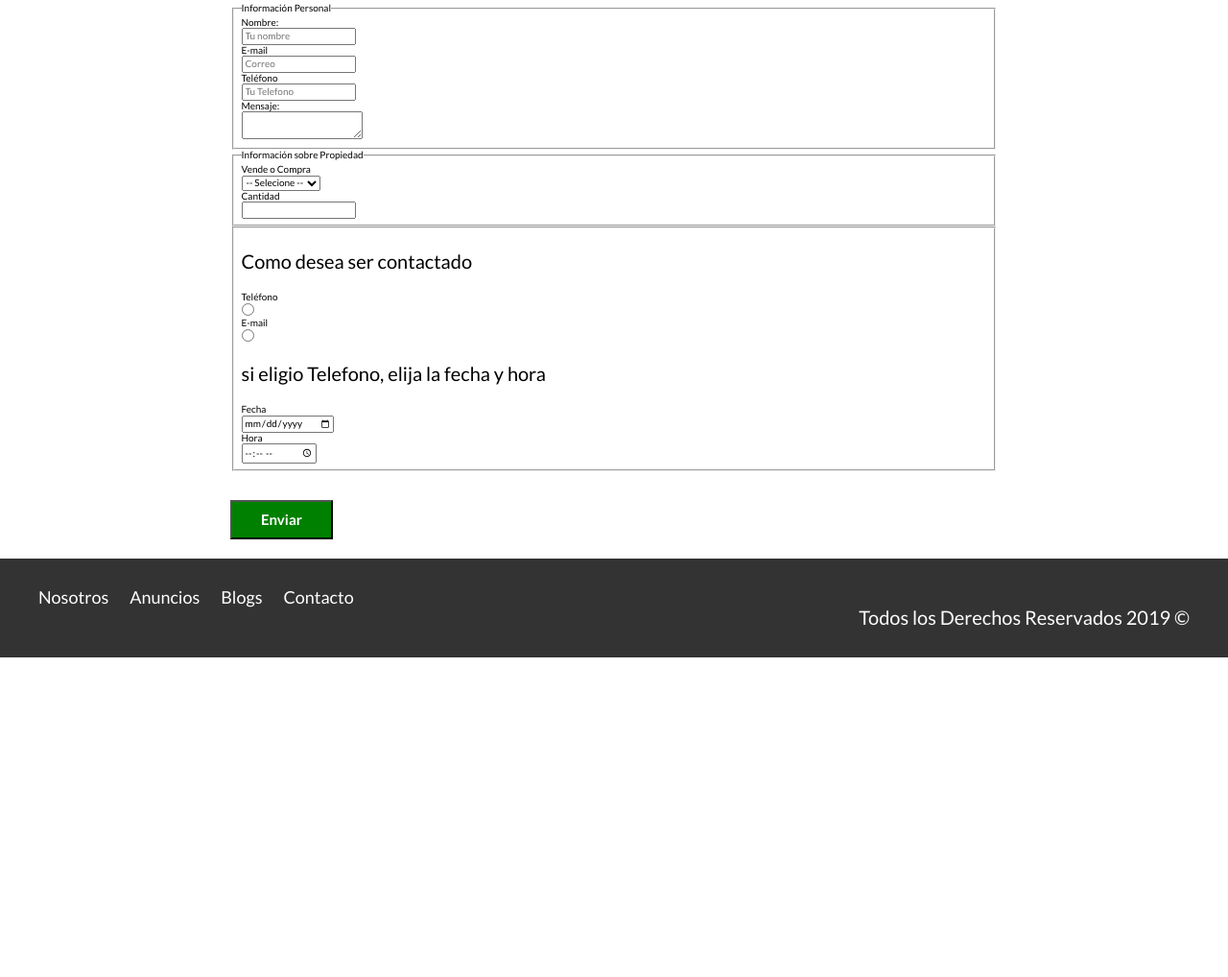
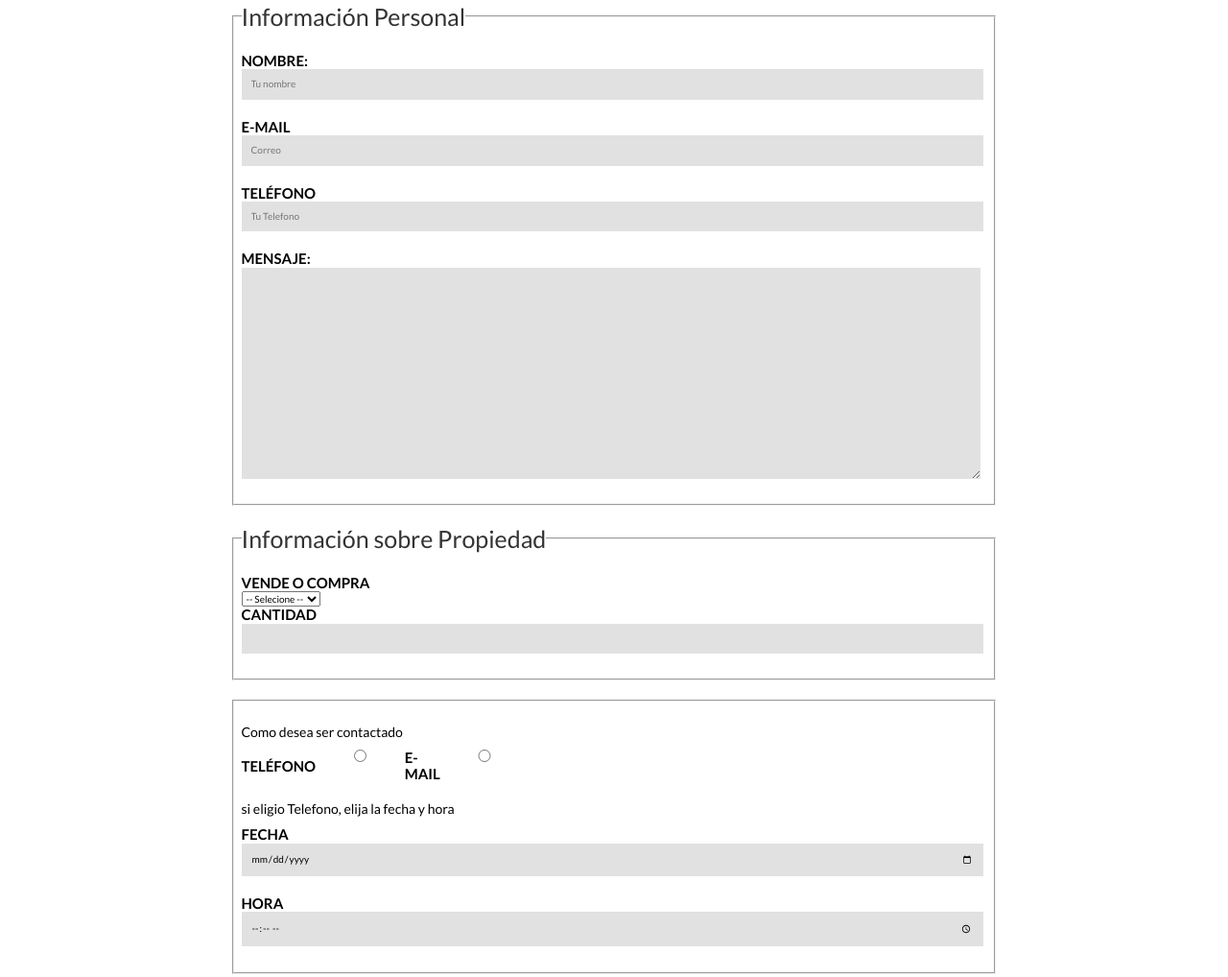
Before and after one commit to kellar1896/CursoWeb, a plain HTML site: page Proyecto-Bienes-Raices/contacto.html in a window 1280 px wide. Shown: the part 929-1947 px from the top of the page at 96% size. Before the commit the page ends 1614 px from the top, so only its background shows below. Drawn offline with Linux system fonts and the light colour scheme.

Commit message:
se terminan los estilos de la pagina y la pagina

```diff
--- a/Proyecto-Bienes-Raices/contacto.html
+++ b/Proyecto-Bienes-Raices/contacto.html
@@ -68,11 +68,15 @@
 
             <fieldset>
                 <p>Como desea ser contactado</p>
-                <label for="opcion-telefono">Teléfono</label>
-                <input type="radio" name="opcion-radio" value='opcion-telefono' id="opcion-telefono">
 
-                <label for="opcion-email">E-mail</label>
-                <input type="radio" value="opcion-email" name="opcion-radio" id="opcion-email">
+                <div class="forma-contacto">
+                    <label for="opcion-telefono">Teléfono</label>
+                    <input type="radio" name="opcion-radio" value='opcion-telefono' id="opcion-telefono">
+
+                    <label for="opcion-email">E-mail</label>
+                    <input type="radio" value="opcion-email" name="opcion-radio" id="opcion-email">
+
+                </div>
 
                 <p>si eligio Telefono, elija la fecha y hora</p>
 
@@ -84,7 +88,7 @@
 
             </fieldset>
 
-            <input type="button" value="Enviar" class="boton boton-verde">
+            <input type="submit" value="Enviar" class="boton boton-verde">
         </form>
     </main>
 
--- a/Proyecto-Bienes-Raices/css/styles.css
+++ b/Proyecto-Bienes-Raices/css/styles.css
@@ -66,6 +66,10 @@ h4{font-size: 2.6rem}
     display: inline-block;
     margin-top: 3rem;
     text-align: center;
+}
+
+.boton:hover{
+    cursor: pointer;
 }
 
 .boton-verde{
@@ -343,7 +347,49 @@ h4{font-size: 2.6rem}
 }
 
 /* Contacto */
+fieldset{
+    margin-bottom: 2rem;
+}
+
+form p{
+    font-size: 1.4rem;
+    margin: 2rem 0 1rem 0;
+}
+
+legend{
+    font-size: 2.5rem;
+    color: #333333;
+    margin-bottom: 2rem;
+}
 
 label{
+    font-size: 1.5rem;
     display: block;
+    font-weight: 700;
+    text-transform: uppercase;
 }
+
+input:not([type="submit"]), textarea{
+    display: block;
+    padding: 1rem;
+    background-color: #e1e1e1;
+    width: 97%;
+    margin-bottom: 2rem;
+    border: none;
+}
+
+textarea{
+    height: 20rem;
+    width: 75rem;
+}
+
+.forma-contacto{
+    max-width: 30rem;
+    display: flex;
+    justify-content: space-between;
+    align-items: center;
+}
+
+input[type="radio"]{
+    margin-bottom: auto;
+}
```
